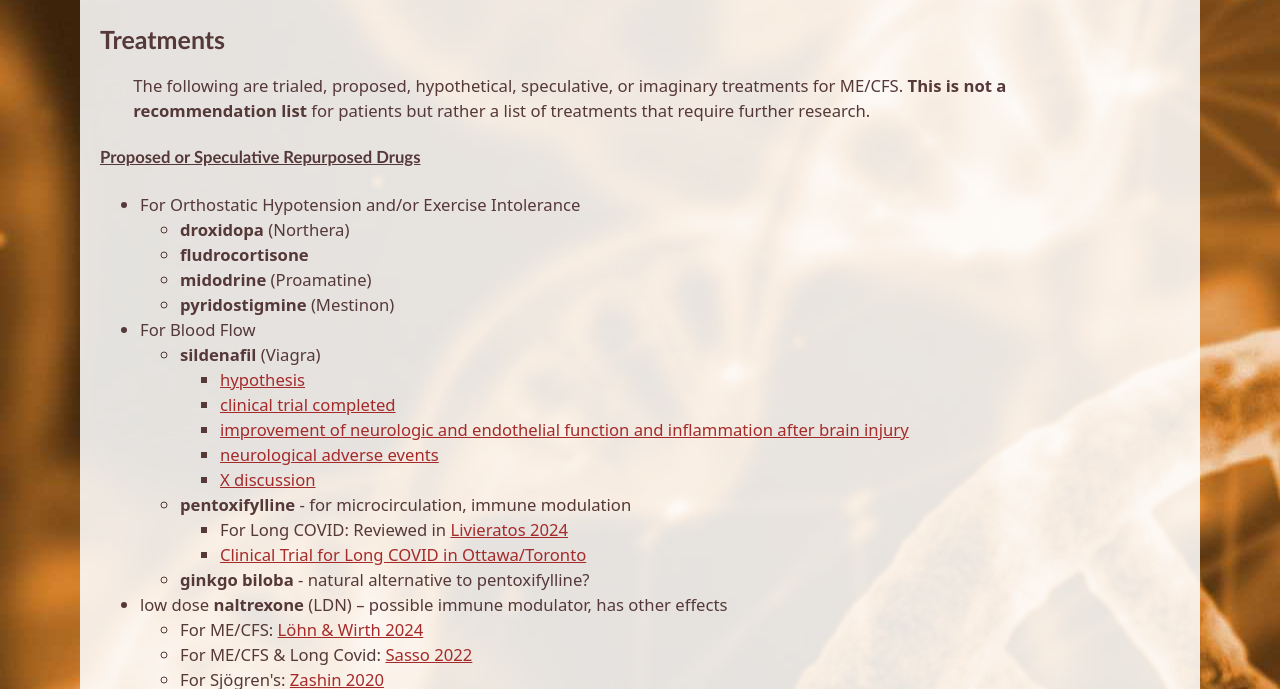
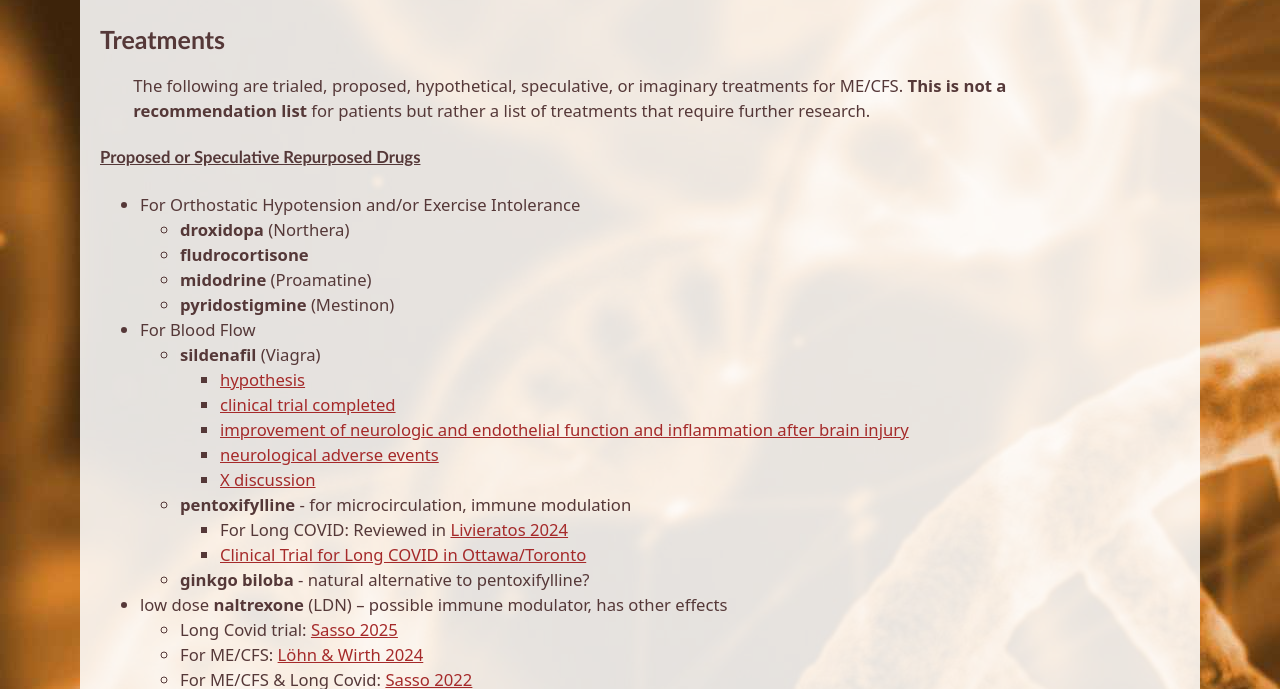
Before and after one commit to mecfsresearch/mecfsresearch.github.io, a plain HTML site: page treatments.html in a window 1280 px wide. Shown: the part 138-827 px from the top of the page. Drawn offline with Linux system fonts and the light colour scheme.

Commit message:
Add new LDN study

```diff
--- a/treatments.html
+++ b/treatments.html
@@ -55,6 +55,7 @@
 	</li>
 	<li>low dose <span class="drug-name">naltrexone</span> (LDN) – possible immune modulator, has other effects
 		<ul>
+			<li>Long Covid trial: <a href="https://doi.org/10.3389/fmolb.2025.1582967">Sasso 2025</a></li>
 			<li>For ME/CFS: <a href="https://doi.org/10.1186/s12967-024-05412-3">Löhn & Wirth 2024</a></li>
 			<li>For ME/CFS & Long Covid: <a href="https://doi.org/10.1186/s10020-022-00528-y">Sasso 2022</a></li>
 			<li>For Sjögren's: <a href="https://doi.org/10.7759/cureus.8948">Zashin 2020</a></li>
```
